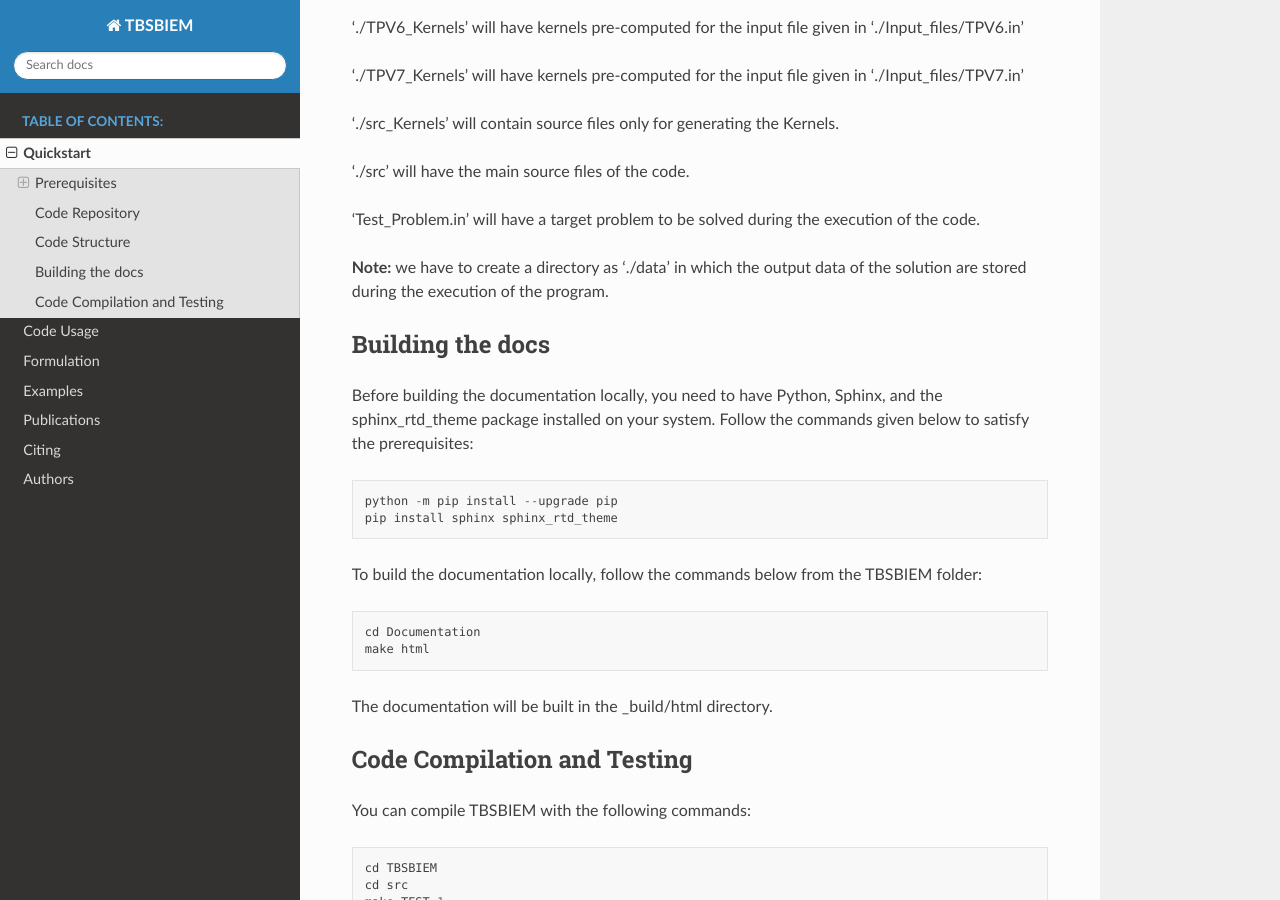
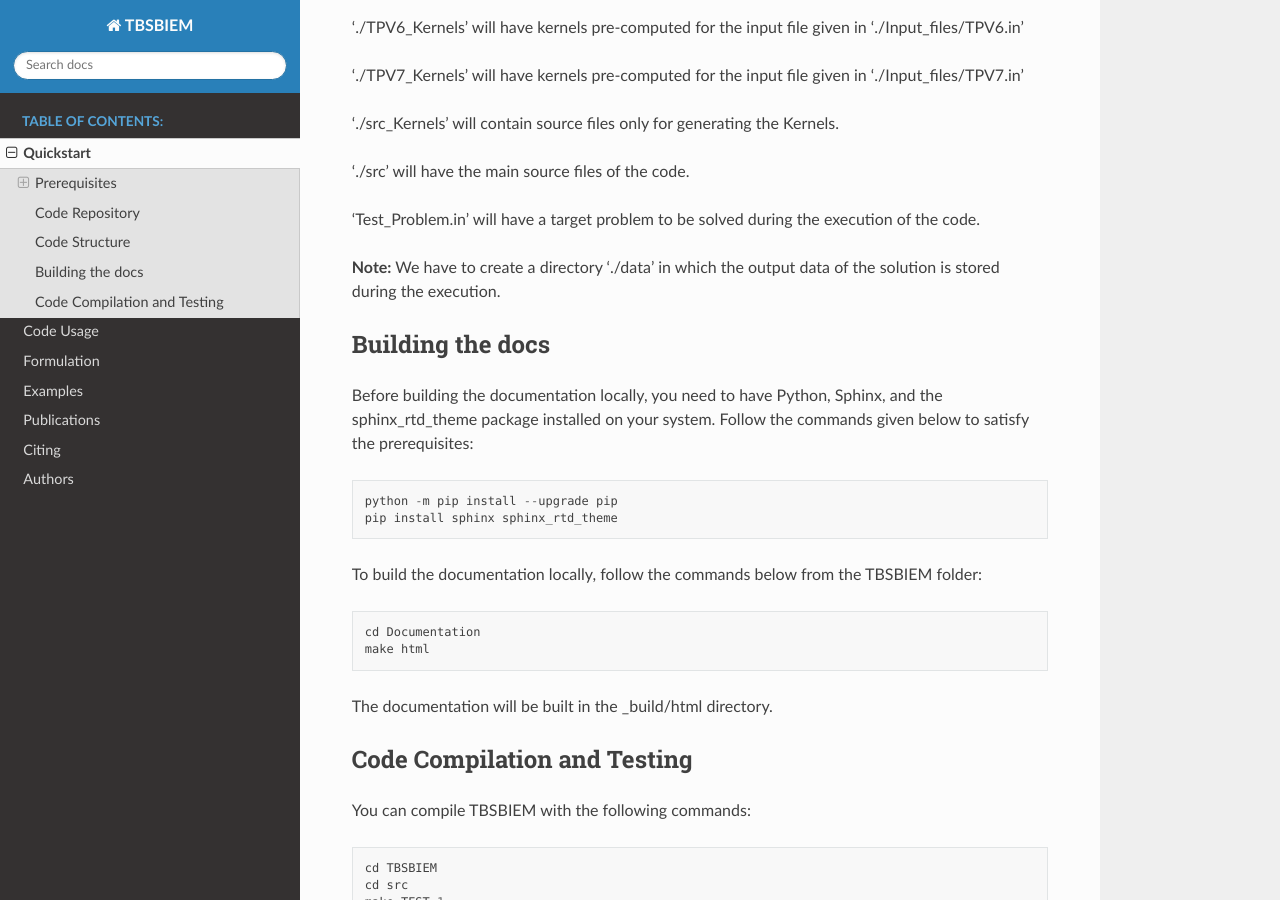
Before and after one commit to ranjkunn/TBSBIEM, a Sphinx documentation site: the page built from Documentation/quickstart.rst, in a window 1280 px wide and 900 px high, scrolled down 4409 px. Built offline with Sphinx 7.4.7 and the Read the Docs theme 3.1.0, drawn with Linux system fonts in a browser that asks for light colours.

Commit message:
Update quickstart.rst

```diff
--- a/Documentation/quickstart.rst
+++ b/Documentation/quickstart.rst
@@ -166,7 +166,7 @@
 
 'Test_Problem.in' will have a target problem to be solved during the execution of the code.
 
-**Note:** we have to create a directory as ‘./data’ in  which the output data of the solution are stored during the execution of the program.
+**Note:** We have to create a directory ‘./data’ in which the output data of the solution is stored during the execution.
 
 Building the docs
 ************************
```
